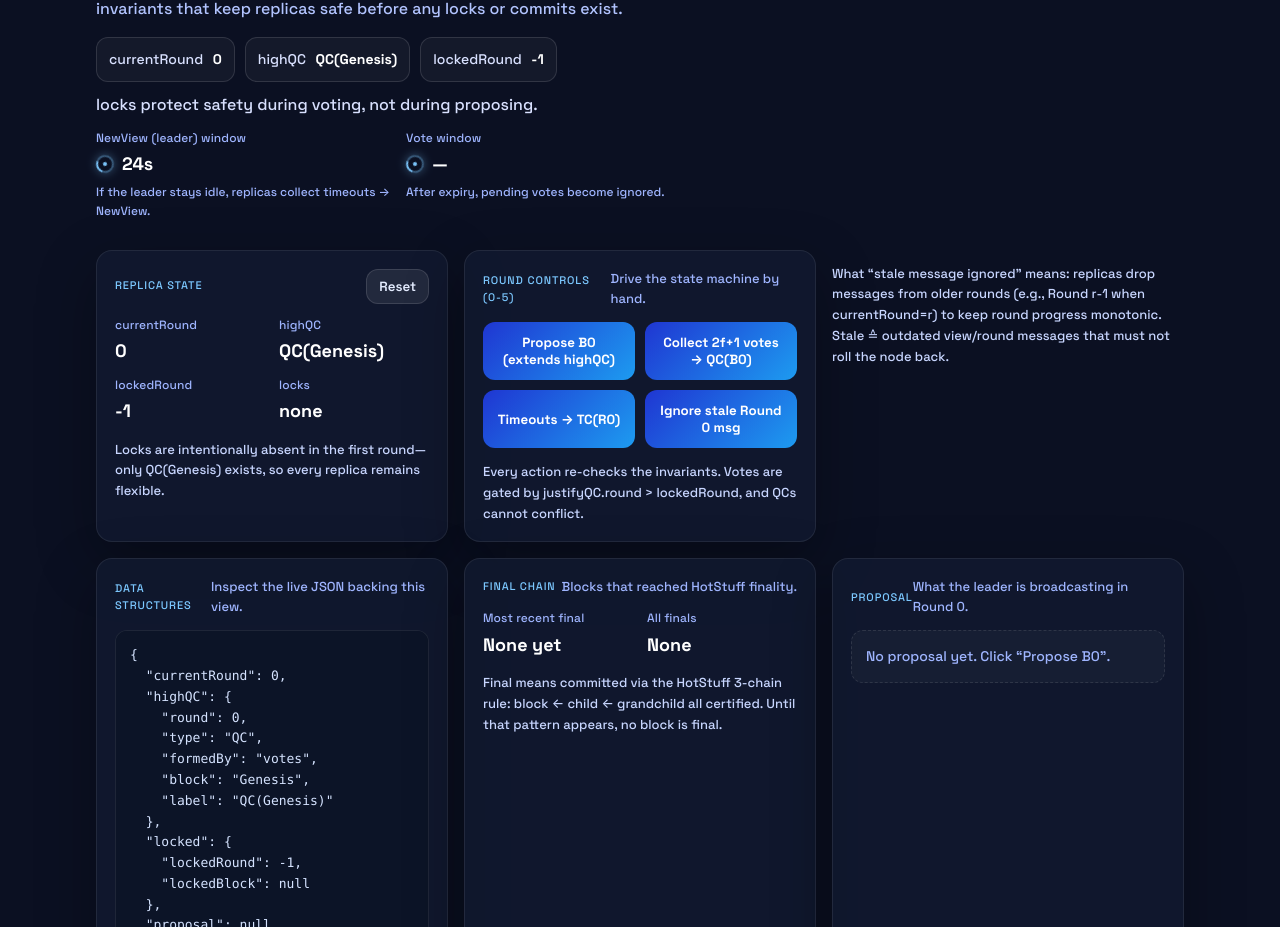
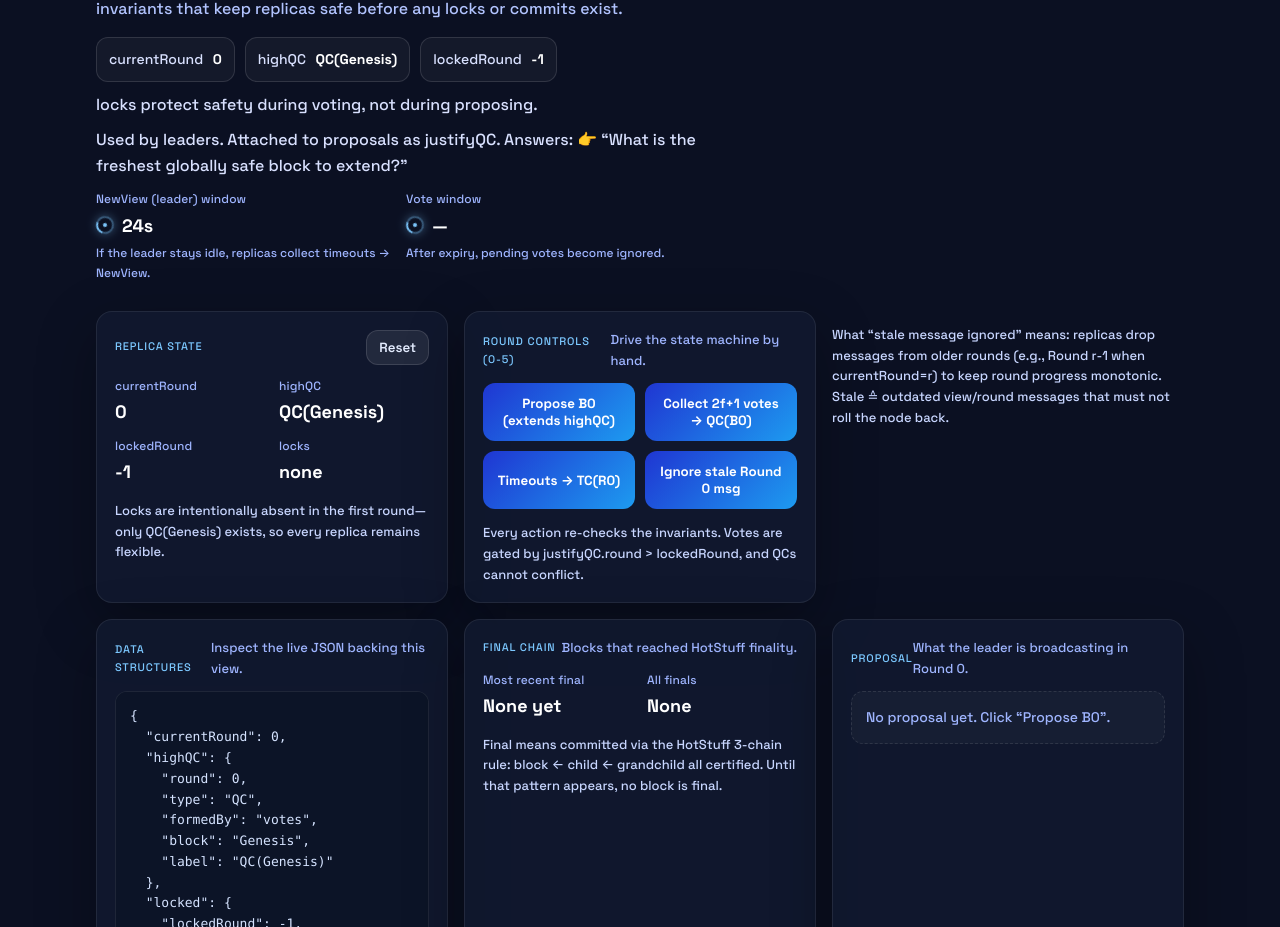
Before and after one commit to Nepalichhoro/big-hustler-crypto-hub, a React (Vite) app in the folder hotst/ui/: page /crypto in a window 1280 px wide. Shown: the part 2599-3526 px from the top of the page. Built offline with nearby package versions, Linux system fonts and the light colour scheme.

Commit message:
Adds a note on highQc

```diff
--- a/hotst/ui/src/components/hotstuff/Hero.tsx
+++ b/hotst/ui/src/components/hotstuff/Hero.tsx
@@ -74,6 +74,7 @@ export function Hero({
           <span className="chip">
             lockedRound <strong>{lockedRound}</strong>
           </span><span><i>locks protect safety during voting, not during proposing.</i></span>
+          <span>Used by leaders. Attached to proposals as justifyQC. Answers: 👉 “What is the freshest globally safe block to extend?”</span>
 
         </div>
         <div className="timer-strip">
```
